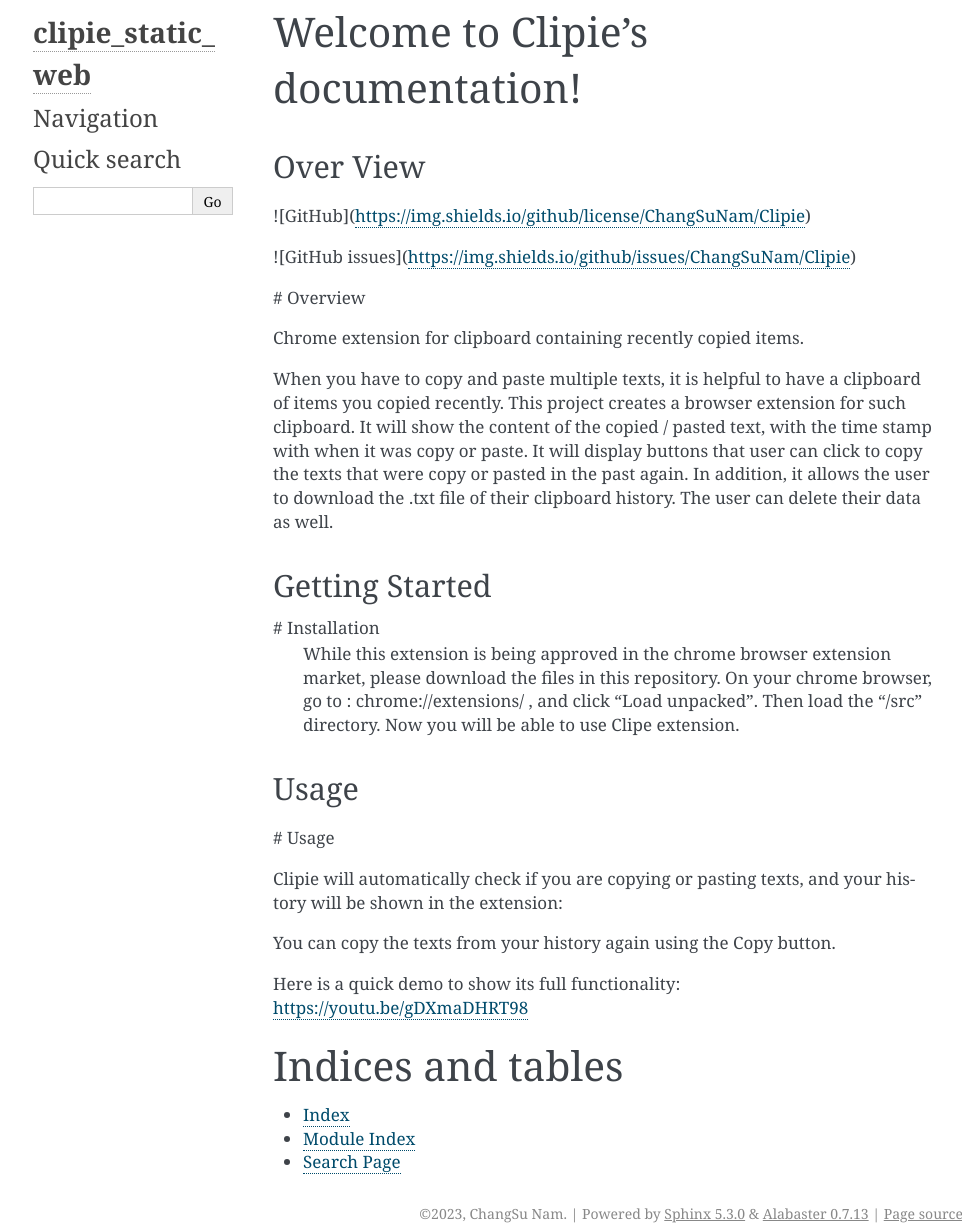
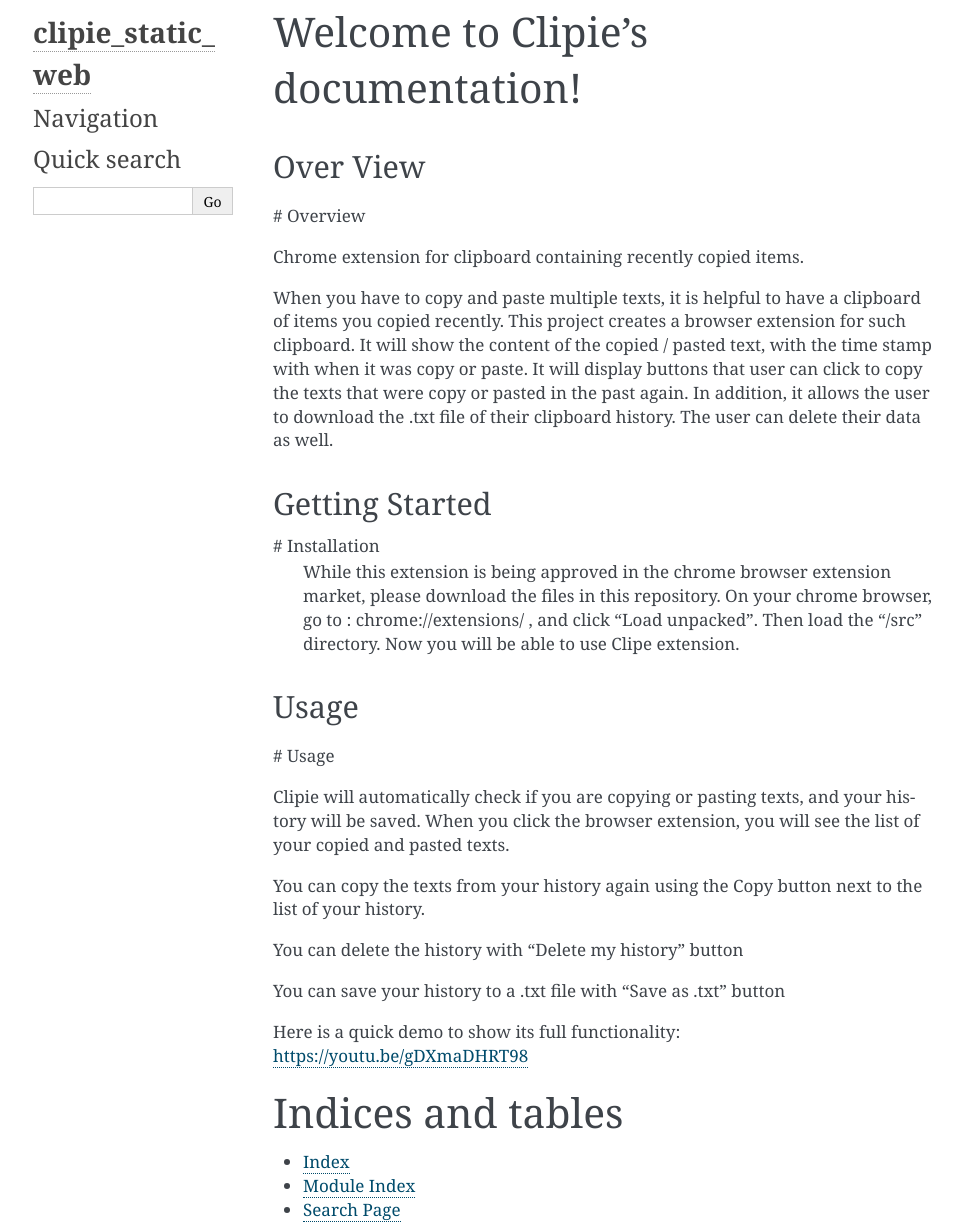
Before and after one commit to ChangSuNam/Clipie, a browser extension: page docs/index.html in a window 1280 px wide. Shown: the part 27-1253 px from the top of the page, without its empty margins (147-1109 px from the left). Drawn offline with Linux system fonts and the light colour scheme.

Commit message:
static web for git pages

```diff
--- a/docs/index.html
+++ b/docs/index.html
@@ -39,8 +39,6 @@
 </div>
 <section id="over-view">
 <h2>Over View<a class="headerlink" href="#over-view" title="Permalink to this heading">¶</a></h2>
-<p>![GitHub](<a class="reference external" href="https://img.shields.io/github/license/ChangSuNam/Clipie">https://img.shields.io/github/license/ChangSuNam/Clipie</a>)</p>
-<p>![GitHub issues](<a class="reference external" href="https://img.shields.io/github/issues/ChangSuNam/Clipie">https://img.shields.io/github/issues/ChangSuNam/Clipie</a>)</p>
 <p># Overview</p>
 <p>Chrome extension for clipboard containing recently copied items.</p>
 <p>When you have to copy and paste multiple texts, it is helpful to have a clipboard of items you copied recently. This project creates a browser extension for such clipboard. It will show the content of the copied / pasted text, with the time stamp with when it was copy or paste. It will display buttons that user can click to copy the texts that were copy or pasted in the past again.
@@ -56,8 +54,10 @@ In addition, it allows the user to download the .txt file of their clipboard his
 <section id="usage">
 <h2>Usage<a class="headerlink" href="#usage" title="Permalink to this heading">¶</a></h2>
 <p># Usage</p>
-<p>Clipie will automatically check if you are copying or pasting texts, and your history will be shown in the extension:</p>
-<p>You can copy the texts from your history again using the Copy button.</p>
+<p>Clipie will automatically check if you are copying or pasting texts, and your history will be saved. When you click the browser extension, you will see the list of your copied and pasted texts.</p>
+<p>You can copy the texts from your history again using the Copy button next to the list of your history.</p>
+<p>You can delete the history with “Delete my history” button</p>
+<p>You can save your history to a .txt file with “Save as .txt” button</p>
 <p>Here is a quick demo to show its full functionality:
 <a class="reference external" href="https://youtu.be/gDXmaDHRT98">https://youtu.be/gDXmaDHRT98</a></p>
 </section>
```
Also changed, not shown: docs/searchindex.js (+1 -1 lines).
